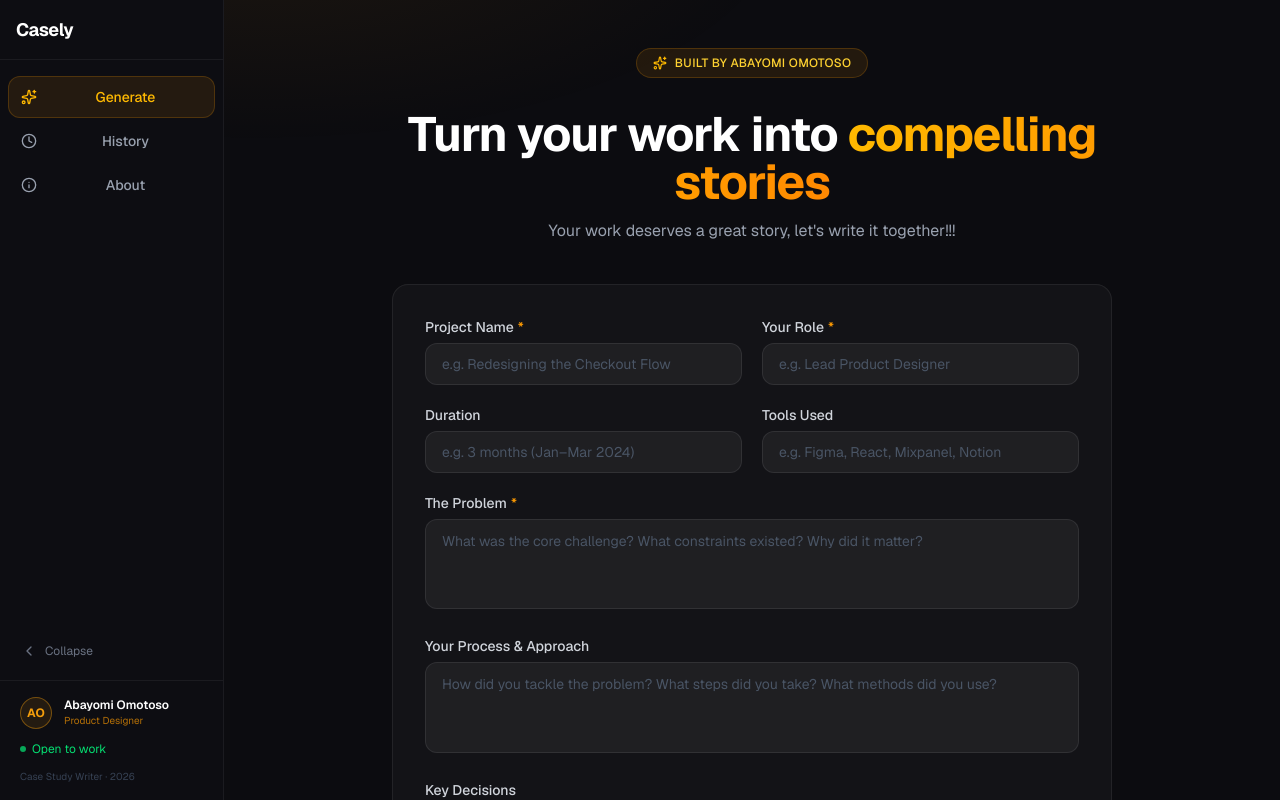
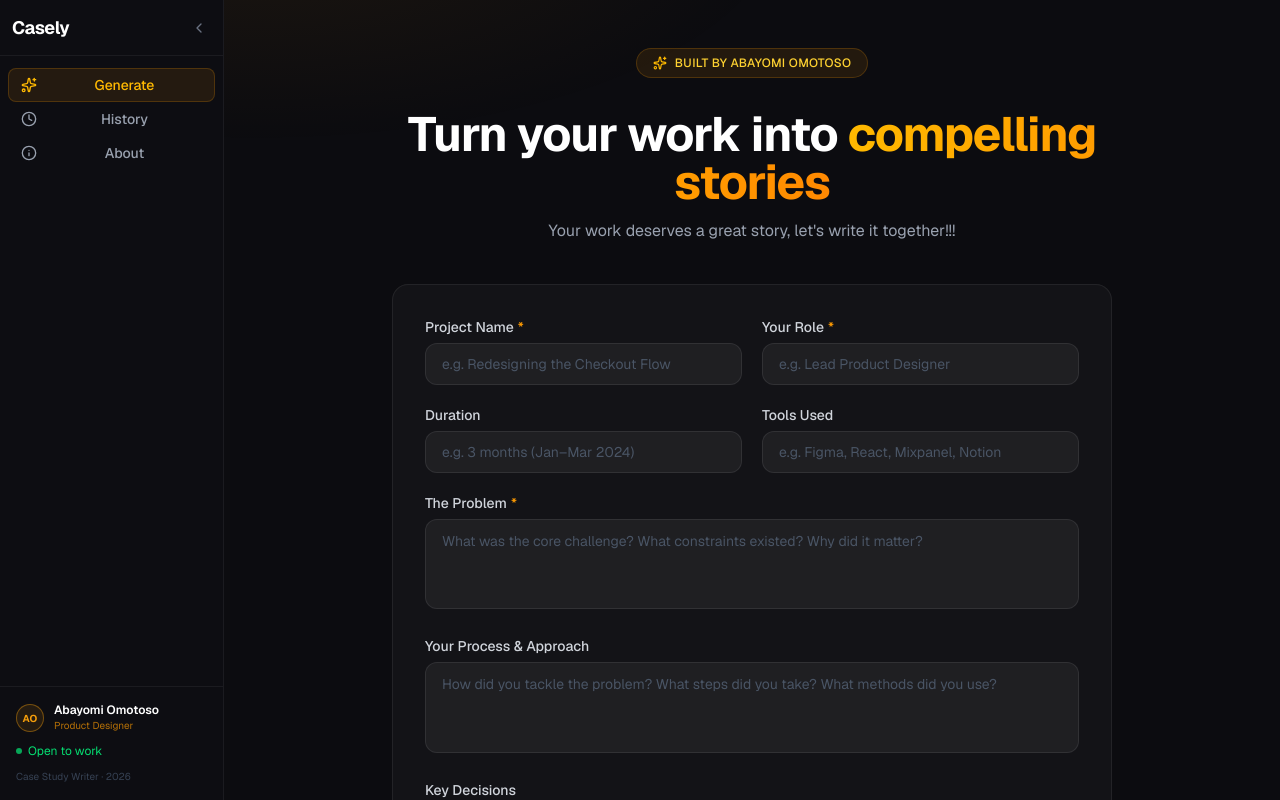
Before and after one commit to Tosho11/case-study-writer, a Next.js app: page / in a window 1280 px wide. Built offline with nearby package versions, Linux system fonts and the light colour scheme.

Commit message:
Toggle at top, compact nav, history search, date+time format

```diff
--- a/app/components/HistoryPage.tsx
+++ b/app/components/HistoryPage.tsx
@@ -1,7 +1,7 @@
 "use client";
 
 import { useState, useRef, useEffect } from "react";
-import { Trash2, ChevronLeft, Copy, Check, Clock } from "lucide-react";
+import { Trash2, ChevronLeft, Copy, Check, Clock, Search } from "lucide-react";
 import type { HistoryItem } from "../types";
 
 // ─── Markdown → HTML ────────────────────────────────────────────────────────
@@ -63,11 +63,18 @@ function markdownToHtml(text: string): string {
 }
 
 function formatDate(iso: string): string {
-  return new Date(iso).toLocaleDateString("en-GB", {
+  const d = new Date(iso);
+  const date = d.toLocaleDateString("en-GB", {
     day: "numeric",
     month: "short",
     year: "numeric",
   });
+  const time = d.toLocaleTimeString("en-GB", {
+    hour: "numeric",
+    minute: "2-digit",
+    hour12: true,
+  }).toUpperCase();
+  return `${date} · ${time}`;
 }
 
 // ─── History detail (full editable view) ────────────────────────────────────
@@ -155,6 +162,7 @@ interface Props {
 
 export default function HistoryPage({ items, onDelete }: Props) {
   const [selected, setSelected] = useState<HistoryItem | null>(null);
+  const [search, setSearch] = useState("");
 
   // If the selected item gets deleted from outside, clear the selection
   useEffect(() => {
@@ -183,17 +191,38 @@ export default function HistoryPage({ items, onDelete }: Props) {
     );
   }
 
+  const filtered = items.filter((item) =>
+    item.projectName.toLowerCase().includes(search.toLowerCase())
+  );
+
   return (
     <div className="animate-fade-in">
-      <div className="mb-8">
+      <div className="mb-6">
         <h1 className="text-2xl font-bold text-white mb-1">History</h1>
         <p className="text-gray-500 text-sm">
           {items.length} case {items.length === 1 ? "study" : "studies"} saved
         </p>
       </div>
 
+      {/* Search bar */}
+      <div className="relative mb-5">
+        <Search className="absolute left-3 top-1/2 -translate-y-1/2 w-4 h-4 text-gray-600 pointer-events-none" />
+        <input
+          type="text"
+          value={search}
+          onChange={(e) => setSearch(e.target.value)}
+          placeholder="Search by project name…"
+          className="w-full bg-white/[0.04] border border-white/[0.08] rounded-xl pl-9 pr-4 py-2.5 text-white placeholder-gray-600 focus:outline-none focus:ring-2 focus:ring-amber-500/40 focus:border-amber-500/40 transition text-sm"
+        />
+      </div>
+
+      {filtered.length === 0 ? (
+        <p className="text-gray-600 text-sm text-center py-10">
+          No case studies match &ldquo;{search}&rdquo;
+        </p>
+      ) : (
         <div className="space-y-3">
-        {items.map((item) => (
+          {filtered.map((item) => (
             <div
               key={item.id}
               className="group bg-white/[0.03] hover:bg-white/[0.05] border border-white/[0.07] hover:border-white/[0.12] rounded-2xl p-5 transition-all cursor-pointer"
@@ -227,6 +256,7 @@ export default function HistoryPage({ items, onDelete }: Props) {
             </div>
           ))}
         </div>
+      )}
     </div>
   );
 }
--- a/app/components/Sidebar.tsx
+++ b/app/components/Sidebar.tsx
@@ -39,45 +39,60 @@ export default function Sidebar({
         "bg-[#0d0d12] border-r border-white/[0.06]",
         "flex flex-col flex-shrink-0",
         "transition-all duration-200 ease-in-out",
-        // Width: collapsed on desktop only
         collapsed ? "lg:w-16 w-56" : "w-56",
         open ? "translate-x-0" : "-translate-x-full lg:translate-x-0",
       ].join(" ")}
     >
-      {/* Top: app name / logo */}
-      <div className="relative flex items-center border-b border-white/[0.06] h-[60px] px-4">
+      {/* ── Header: logo + collapse toggle ── */}
+      <div className="flex items-center border-b border-white/[0.06] h-[56px] px-3 gap-2">
         {collapsed ? (
-          /* Collapsed — centred Sparkles icon, links to Generate */
+          /* Collapsed: small Sparkles + expand chevron */
+          <>
             <button
               onClick={() => onNavChange("generate")}
               title="Generate"
-            className="mx-auto text-amber-400 hover:text-amber-300 transition-colors"
+              className="text-amber-400 hover:text-amber-300 transition-colors p-1"
             >
-            <Sparkles className="w-5 h-5" />
+              <Sparkles className="w-4 h-4" />
             </button>
+            <button
+              onClick={onToggleCollapse}
+              title="Expand sidebar"
+              className="ml-auto text-gray-500 hover:text-white transition-colors p-1 hidden lg:block"
+            >
+              <ChevronRight className="w-4 h-4" />
+            </button>
+          </>
         ) : (
-          /* Expanded — "Casely" wordmark, links to Generate */
+          /* Expanded: Casely wordmark + collapse chevron */
+          <>
             <button
               onClick={() => onNavChange("generate")}
-            className="text-white font-bold text-lg tracking-tight hover:text-amber-400 transition-colors"
+              className="text-white font-bold text-lg tracking-tight hover:text-amber-400 transition-colors flex-1 text-left"
             >
               Casely
             </button>
-        )}
-
-        {/* Mobile close — only when expanded */}
-        {!collapsed && (
+            {/* Desktop collapse button */}
+            <button
+              onClick={onToggleCollapse}
+              title="Collapse sidebar"
+              className="hidden lg:flex text-gray-500 hover:text-white transition-colors p-1"
+            >
+              <ChevronLeft className="w-4 h-4" />
+            </button>
+            {/* Mobile close button */}
             <button
               onClick={onClose}
-            className="lg:hidden absolute right-4 text-gray-500 hover:text-white transition-colors"
+              className="lg:hidden text-gray-500 hover:text-white transition-colors p-1"
             >
               <X className="w-4 h-4" />
             </button>
+          </>
         )}
       </div>
 
-      {/* Nav items */}
-      <nav className="flex-1 px-2 py-4 space-y-0.5">
+      {/* ── Nav items (compact) ── */}
+      <nav className="flex-1 px-2 py-3 space-y-0">
         {navItems.map(({ id, label, icon: Icon }) => {
           const active = nav === id;
           return (
@@ -86,8 +101,8 @@ export default function Sidebar({
               onClick={() => onNavChange(id)}
               title={collapsed ? label : undefined}
               className={[
-                "w-full flex items-center rounded-xl text-sm font-medium transition-all border",
-                collapsed ? "justify-center px-0 py-2.5" : "gap-3 px-3 py-2.5",
+                "w-full flex items-center rounded-lg text-sm font-medium transition-all border",
+                collapsed ? "justify-center px-0 py-2" : "gap-2.5 px-3 py-1.5",
                 active
                   ? "bg-amber-500/10 text-amber-400 border-amber-500/20"
                   : "text-gray-400 hover:text-white hover:bg-white/[0.04] border-transparent",
@@ -112,54 +127,28 @@ export default function Sidebar({
         })}
       </nav>
 
-      {/* Collapse toggle — desktop only */}
-      <div className="hidden lg:flex px-2 pb-3">
-        <button
-          onClick={onToggleCollapse}
-          title={collapsed ? "Expand sidebar" : "Collapse sidebar"}
-          className={[
-            "w-full flex items-center rounded-xl text-xs text-gray-500 hover:text-white hover:bg-white/[0.04] transition-all py-2 border border-transparent",
-            collapsed ? "justify-center px-0" : "gap-2 px-3",
-          ].join(" ")}
-        >
-          {collapsed ? (
-            <ChevronRight className="w-4 h-4" />
-          ) : (
-            <>
-              <ChevronLeft className="w-4 h-4" />
-              <span>Collapse</span>
-            </>
-          )}
-        </button>
-      </div>
-
-      {/* Bottom: identity — hidden when collapsed */}
-      {!collapsed && (
-        <div className="px-5 py-4 border-t border-white/[0.06] space-y-3">
-          <div className="flex items-center gap-3">
-            <div className="w-8 h-8 rounded-full border border-[#F59E0B]/40 bg-[#F59E0B]/10 flex items-center justify-center flex-shrink-0">
-              <span className="text-[#F59E0B] text-xs font-bold tracking-wide">AO</span>
+      {/* ── Bottom: identity ── */}
+      {!collapsed ? (
+        <div className="px-4 py-4 border-t border-white/[0.06] space-y-2.5">
+          <div className="flex items-center gap-2.5">
+            <div className="w-7 h-7 rounded-full border border-[#F59E0B]/40 bg-[#F59E0B]/10 flex items-center justify-center flex-shrink-0">
+              <span className="text-[#F59E0B] text-[10px] font-bold tracking-wide">AO</span>
             </div>
             <div className="min-w-0">
               <p className="text-white font-semibold text-xs leading-tight">Abayomi Omotoso</p>
               <p className="text-amber-500/70 text-[10px] truncate">Product Designer</p>
             </div>
           </div>
-
           <div className="flex items-center gap-1.5">
             <span className="w-1.5 h-1.5 rounded-full bg-green-400 animate-pulse flex-shrink-0" />
             <span className="text-green-400 text-xs">Open to work</span>
           </div>
-
           <p className="text-gray-700 text-[10px]">Case Study Writer · 2026</p>
         </div>
-      )}
-
-      {/* Collapsed bottom — just AO avatar */}
-      {collapsed && (
-        <div className="flex justify-center py-4 border-t border-white/[0.06]">
-          <div className="w-8 h-8 rounded-full border border-[#F59E0B]/40 bg-[#F59E0B]/10 flex items-center justify-center">
-            <span className="text-[#F59E0B] text-xs font-bold tracking-wide">AO</span>
+      ) : (
+        <div className="flex justify-center py-3 border-t border-white/[0.06]">
+          <div className="w-7 h-7 rounded-full border border-[#F59E0B]/40 bg-[#F59E0B]/10 flex items-center justify-center">
+            <span className="text-[#F59E0B] text-[10px] font-bold tracking-wide">AO</span>
           </div>
         </div>
       )}
```
Lines whose indentation alone changed are shown as unchanged.
